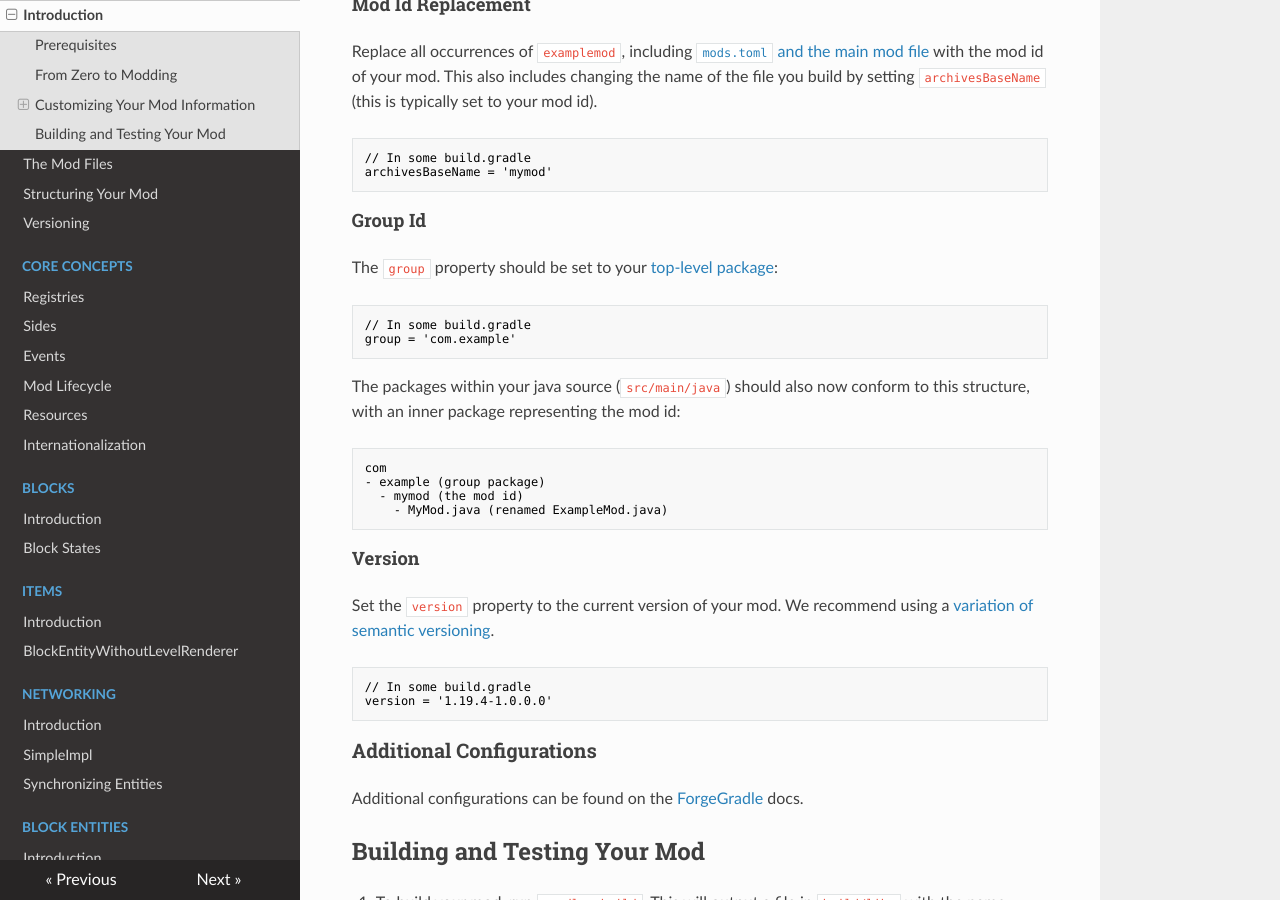
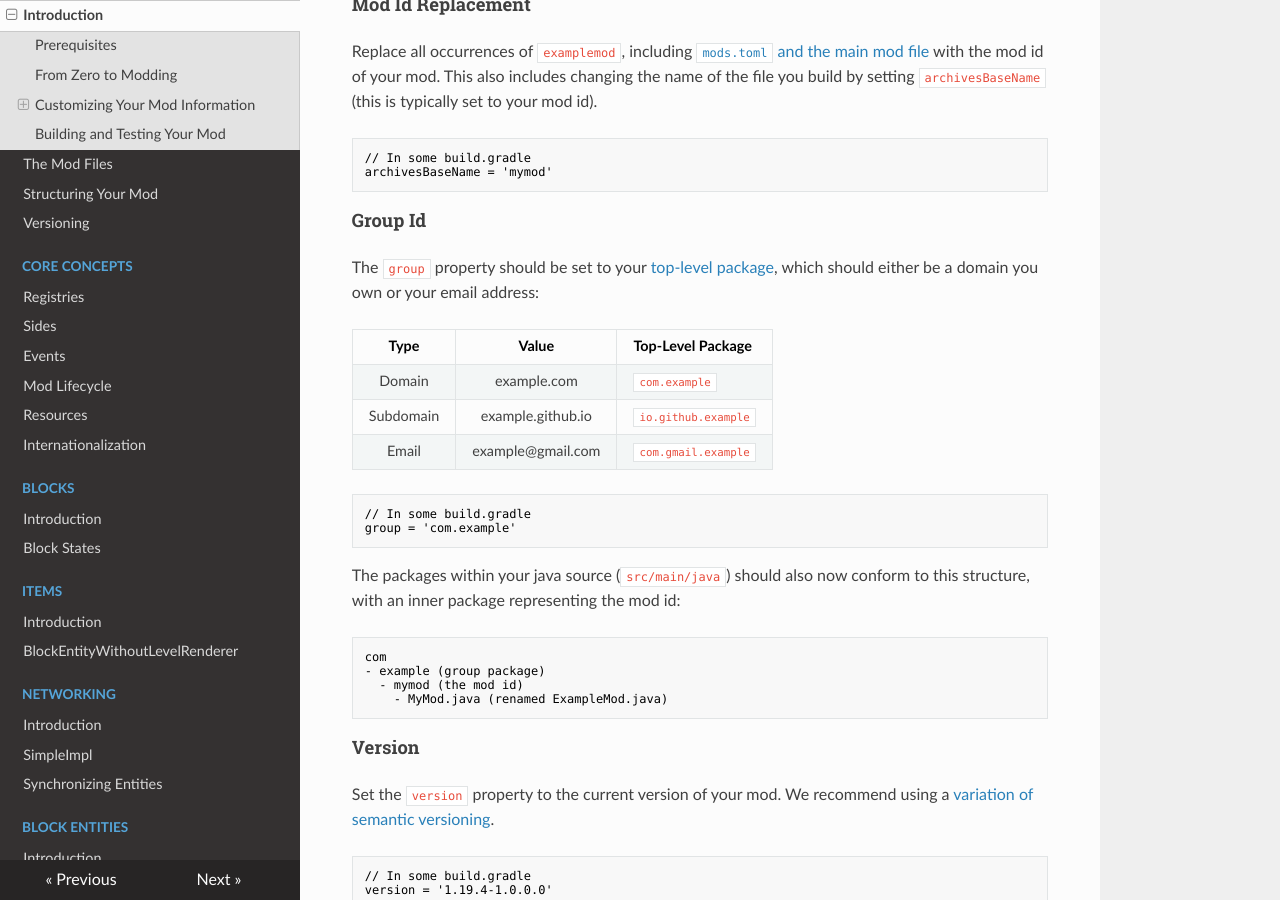
Before and after one commit to MinecraftForge/Documentation, an MkDocs documentation site: the page built from docs/gettingstarted/index.md, in a window 1280 px wide and 900 px high, scrolled down 1920 px. Built offline with MkDocs 1.6.1, drawn with Linux system fonts in a browser that asks for light colours; nearby versions of some CDN libraries.

Commit message:
Make packaging info more explicit

````diff
--- a/docs/gettingstarted/index.md
+++ b/docs/gettingstarted/index.md
@@ -62,7 +62,13 @@ archivesBaseName = 'mymod'
 
 #### Group Id
 
-The `group` property should be set to your [top-level package][packaging]:
+The `group` property should be set to your [top-level package][packaging], which should either be a domain you own or your email address:
+
+Type      | Value             | Top-Level Package
+:---:     | :---:             | :---
+Domain    | example.com       | `com.example`
+Subdomain | example.github.io | `io.github.example`
+Email     | example@gmail.com | `com.gmail.example`
 
 ```gradle
 // In some build.gradle
````
